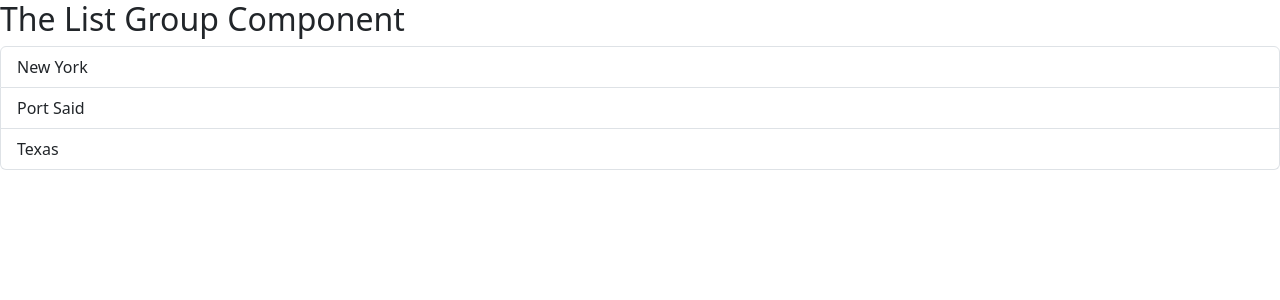
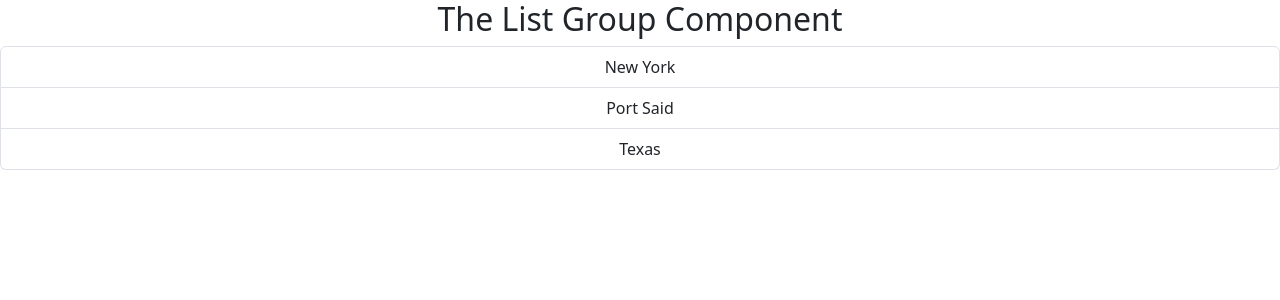
Before and after one commit to batman-2006/react_app, a React (Vite) app: page / in a window 1280 px wide. Shown: the top 300 px of the page. Built offline with nearby package versions, Linux system fonts and the light colour scheme.

Commit message:
Added Conditional Functionality with Event Handling

```diff
--- a/src/components/ListGroup.tsx
+++ b/src/components/ListGroup.tsx
@@ -1,25 +1,40 @@
+import { MouseEvent } from "react";
 
 function ListGroup ()
 {
 
-    const items =
+    let items =
     [
         'New York',
         'Port Said',
         'Texas',
     ];
 
-
+    const handleClick = (event : MouseEvent) => console.log(event);
     return (
   <>
+  <center>
     <h2>The List Group Component</h2>
+    {
+    items.length === 0 && <>
+    <div className="container w-75">
+      <div className="alert alert-danger" role="alert">
+  No Records To Show !
+</div>
+</div>
+</>
+}
       <ul className="list-group">
        {
-       items.map((item) => (
-       <li key={item} className="list-group-item">{item}</li>
+       items.map((item , index) => (
+       <li key={index}
+       className="list-group-item"
+       onClick={handleClick}
+       >{item}</li>
        ))
        }
       </ul>
+      </center>
   </>
     );
 }
```
